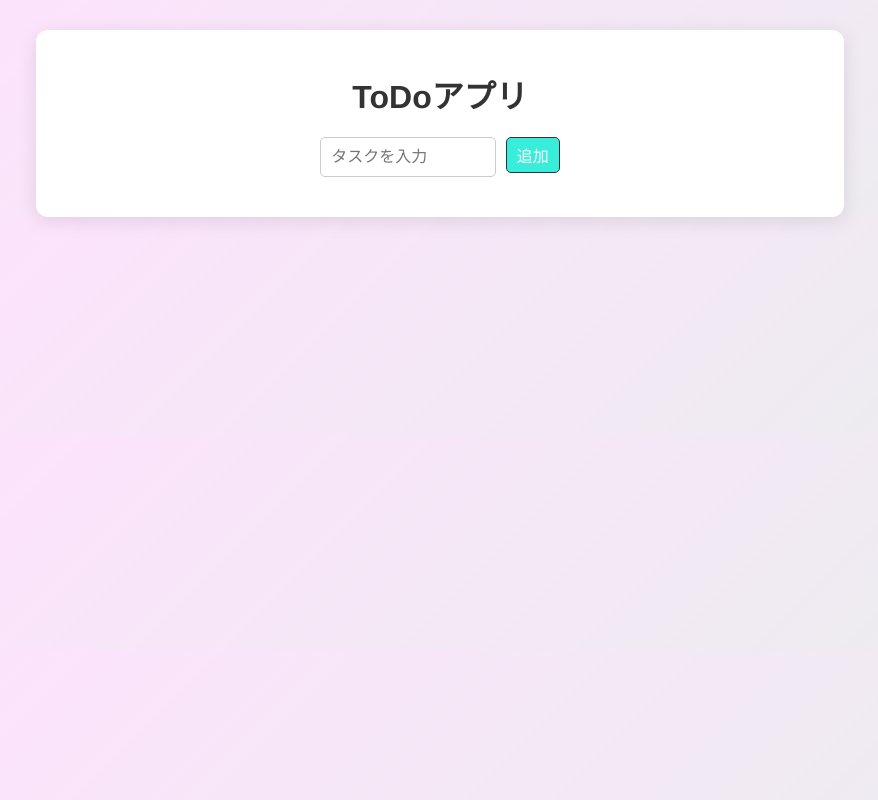
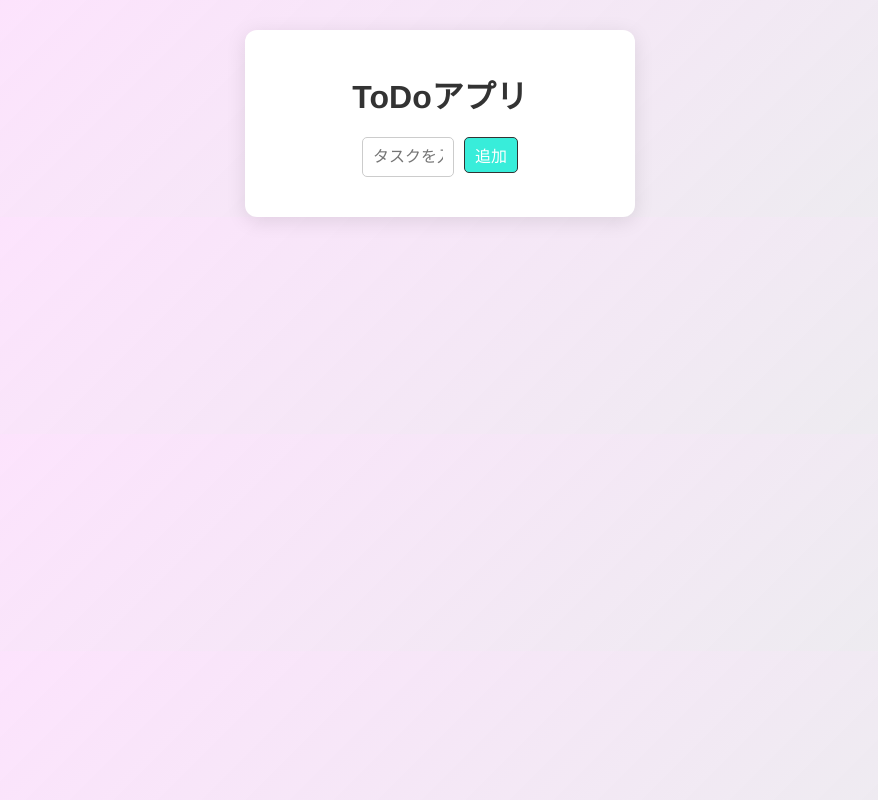
Before and after one commit to nagomi1529/todo-app, a React (Create React App) app: page / in a window 1280 px wide. Shown: the whole page, without its empty margins (200-1078 px from the left). Built offline with nearby package versions, Linux system fonts and the light colour scheme.

Commit message:
App.cssを変更した

```diff
--- a/src/App.css
+++ b/src/App.css
@@ -83,7 +83,7 @@ li span {
     animation: App-logo-spin infinite 20s linear;
   }
   .App {
-    max-width: 75%;
+    max-width: 350px;
     margin-top: 30px;
   }
 }
```
